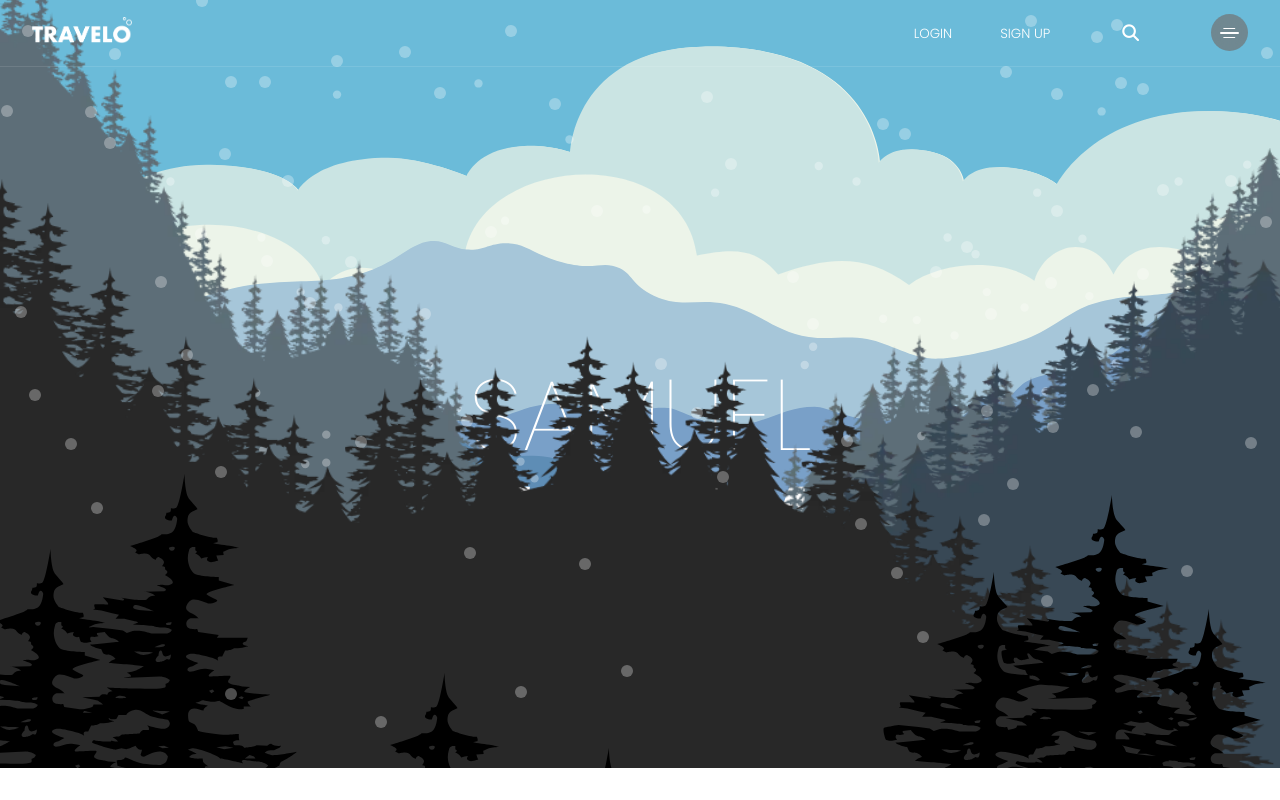
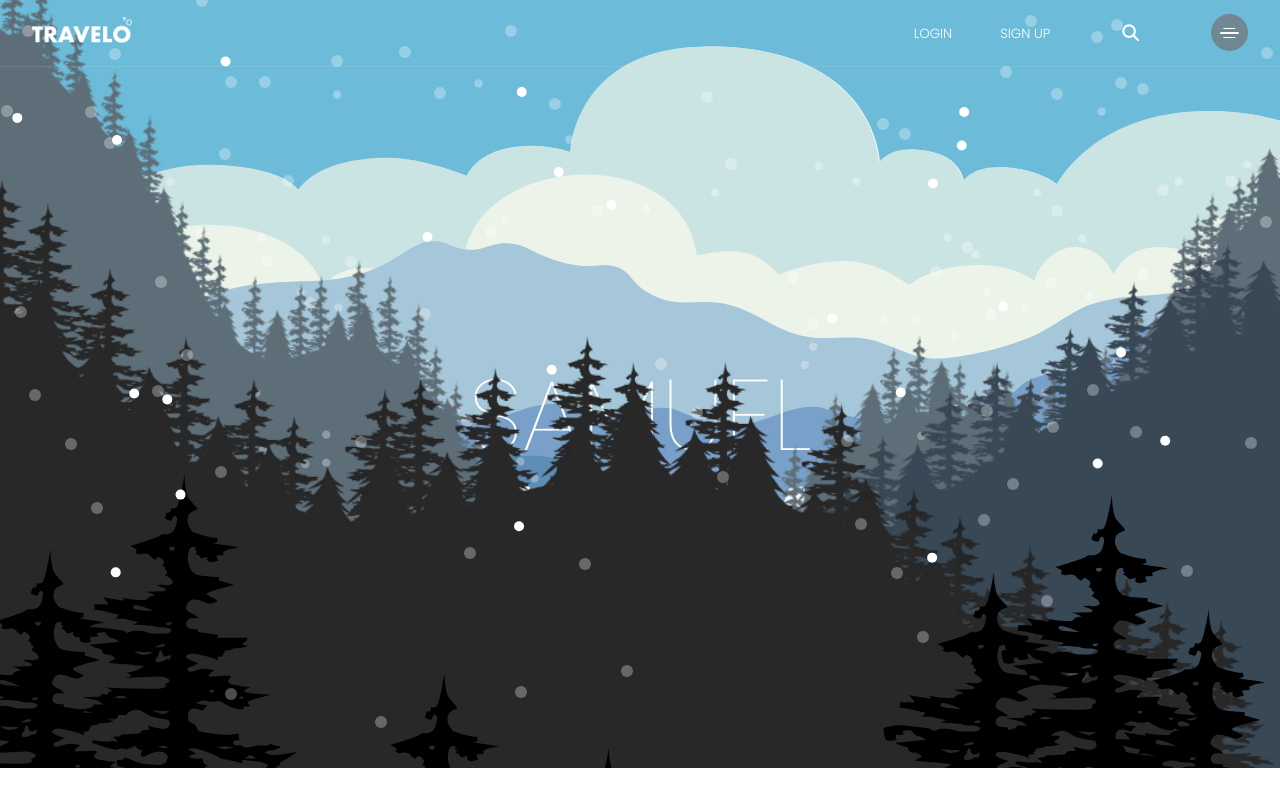
Before and after one commit to 11Samo/Portfolio-2.0, a website: page index.html in a window 1280 px wide. Drawn offline with nearby package versions, Linux system fonts and the light colour scheme.

Commit message:
add snowflakes animaton

```diff
--- a/index.html
+++ b/index.html
@@ -43,7 +43,7 @@
         </ul>
       </nav>
     </header>
-    <!-- <div id="snow-container"></div> -->
+    <div id="snow-container"></div>
     <section class="hero-section">
       <img
         src="images/Sky_0.svg"
--- a/js/hero-section.js
+++ b/js/hero-section.js
@@ -134,31 +134,35 @@ timeline
     "3"
   );
 
-// const numSnowflakes = 50; // Number of snowflakes to create
-// const snowContainer = document.getElementById("snow-container");
+const numSnowflakes = 50; // Number of snowflakes to create
+const snowContainer = document.getElementById("snow-container");
 
-// for (let i = 0; i < numSnowflakes; i++) {
-//   const snowflake = document.createElement("div");
-//   snowflake.classList.add("snowflake");
-//   snowContainer.appendChild(snowflake);
-// }
+function createSnowflake() {
+  const snowflake = document.createElement("div");
+  snowflake.classList.add("snowflake");
+  snowContainer.appendChild(snowflake);
 
-// const snowflakes = document.querySelectorAll(".snowflake");
+  return snowflake;
+}
 
-// function animateSnowflakes() {
-//   gsap.set(snowflakes, { y: 0, opacity: 1 });
+function animateSnowflake(snowflake) {
+  const x = gsap.utils.random(0, window.innerWidth);
+  const y = gsap.utils.random(-window.innerHeight, -10);
+  const duration = gsap.utils.random(8, 20);
 
-//   gsap.to(snowflakes, {
-//     y: "100%",
-//     opacity: 0,
-//     duration: 2,
-//     ease: "power1.inOut",
-//     stagger: {
-//       each: 0.1,
-//       from: "random",
-//     },
-//     onComplete: animateSnowflakes,
-//   });
-// }
+  gsap.set(snowflake, { x, y });
 
-// animateSnowflakes();
+  gsap.to(snowflake, {
+    y: window.innerHeight + 50,
+    ease: "power1.inOut",
+    duration,
+    onComplete: () => {
+      animateSnowflake(snowflake);
+    },
+  });
+}
+
+for (let i = 0; i < numSnowflakes; i++) {
+  const snowflake = createSnowflake();
+  animateSnowflake(snowflake);
+}
--- a/sass/hero-section.scss
+++ b/sass/hero-section.scss
@@ -596,21 +596,22 @@ $multiplier: 3;
   }
 }
 
-// #snow-container {
-//   position: fixed;
-//   top: 0;
-//   left: 0;
-//   width: 100%;
-//   height: 100%;
-//   pointer-events: none;
-//   z-index: 99999;
-// }
+#snow-container {
+  position: fixed;
+  top: 0;
+  left: 0;
+  width: 100%;
+  height: 100%;
+  pointer-events: none;
+  z-index: 99999;
+  // background-color: red;
+}
 
-// .snowflake {
-//   position: absolute;
-//   width: 10px;
-//   height: 10px;
-//   background: white;
-//   border-radius: 50%;
-// }
+.snowflake {
+  position: absolute;
+  width: 10px;
+  height: 10px;
+  background: white;
+  border-radius: 50%;
+}
 /* LAYERS */
```
Also changed, not shown: css/hero-section.css, 1 other file.
